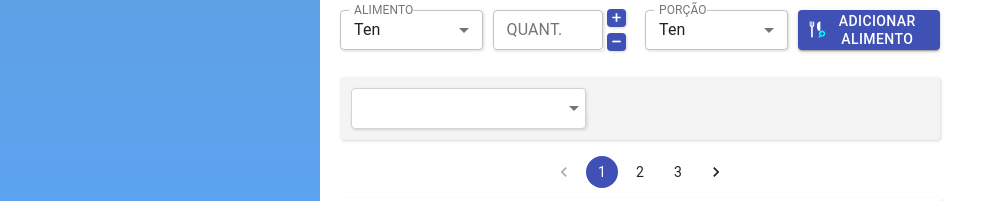
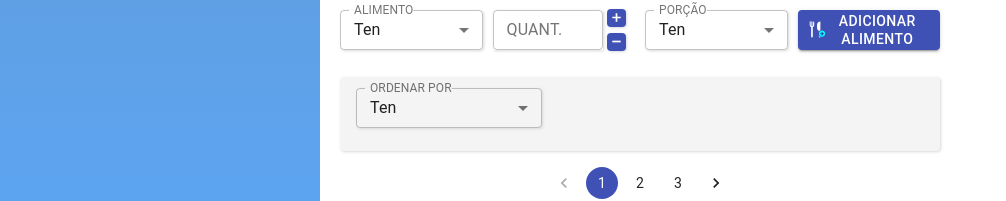
Before and after one commit to hugodk33/Controle-D, a React (Create React App) app: page /paciente/refeicoes/cadastrar-refeicao in a window 1280 px wide. Shown: the part 449-650 px from the top of the page, without its empty margins (0-1006 px from the left). Built offline with nearby package versions, Linux system fonts and the light colour scheme; no server answers.

Commit message:
ajustando erro de label no componente de organização, feita logica increment/decrement do inputN, incluindo opção de loading no componente button

```diff
--- a/src/App.css
+++ b/src/App.css
@@ -1,9 +1,7 @@
 .App {
   text-align: center;
 }
-.btn-primary  {
-  border-radius:2px !important
-}
+
 .App-logo {
   height: 40vmin;
   pointer-events: none;
--- a/src/pages/medico/alimentos/listar-alimentos-page.js
+++ b/src/pages/medico/alimentos/listar-alimentos-page.js
@@ -58,7 +58,7 @@ const ListarAlimento = (props, state) => {
               <div className="col-3 ponta">
                 <Button  onClick={() => getAlimentos(descricao)}  icone={"buscar-alimento"} isLoading={isLoading} titulo={"BUSCAR ALIMENTOS"} />
               </div>
-                <OrganizaLista />
+                <OrganizaLista label="ORDENAR POR"/>
             </div>
             <PaginacaoBtn />
             <ul className="lista">
--- a/src/pages/medico/pacientes/cadastrar-pacientes-page.js
+++ b/src/pages/medico/pacientes/cadastrar-pacientes-page.js
@@ -10,7 +10,6 @@ import Button from "../../templates/Inputs/Btn";
 import { IconeFormAtributo, IconeFormMedico, IconeFormPaciente } from '../../templates/icons/icones-formulario'
 import { IconeTituloAdicionarPaciente } from '../../templates/icons/icones-navegacao'
 import { Form, withFormik } from 'formik';
-import { getAllPacientes } from './pacientes-action';
 
 const paciente = {};
 
--- a/src/pages/medico/pacientes/listar-pacientes-page.js
+++ b/src/pages/medico/pacientes/listar-pacientes-page.js
@@ -61,7 +61,7 @@ const ListarPacientes = (props) => {
             </div>
           </div>
           <OrganizaLista />
-          <PaginacaoBtn />
+          <PaginacaoBtn label="ORDENAR POR"/>
           <ul className="lista">
             {
               pacientes.map((a , b) => {
--- a/src/pages/templates/Inputs/Btn.js
+++ b/src/pages/templates/Inputs/Btn.js
@@ -1,12 +1,12 @@
 import React from 'react';
 import { makeStyles } from '@material-ui/core/styles';
-import { IconeBuscar , IconeBuscarPaciente , IconeBuscarMedico, IconeBuscarRefeicoes,  IconeBuscarAlimento , IconeAdicionarPaciente , IconeAdicionarAlimento , IconeAdicionarRefeicao } from '../icons/icones-botoes'
+import { IconeBuscar, IconeBuscarPaciente, IconeBuscarMedico, IconeBuscarRefeicoes, IconeBuscarAlimento, IconeAdicionarPaciente, IconeAdicionarAlimento, IconeAdicionarRefeicao } from '../icons/icones-botoes'
 import Button from '@material-ui/core/Button';
 
 const useStyles = makeStyles((theme) => ({
     root: {
-        padding: "12px 11px 0" ,
-        height: "2.850em" ,
+        padding: "12px 11px 0",
+        height: "2.850em",
         width: '100%',
         '& > *': {
             marginBottom: 12,
@@ -16,22 +16,22 @@ const useStyles = makeStyles((theme) => ({
 }));
 
 function icones(value) {
-    switch(value) {
-        case("buscar"):
+    switch (value) {
+        case ("buscar"):
             return <IconeBuscar />
-        case("buscar-paciente"):
+        case ("buscar-paciente"):
             return <IconeBuscarPaciente />
-        case("buscar-medico"):
+        case ("buscar-medico"):
             return <IconeBuscarMedico />
-        case("buscar-refeicao"):
+        case ("buscar-refeicao"):
             return <IconeBuscarRefeicoes />
-        case("buscar-alimento"):
+        case ("buscar-alimento"):
             return <IconeBuscarAlimento />
-        case("adicionar-paciente"):
+        case ("adicionar-paciente"):
             return <IconeAdicionarPaciente />
-        case("adicionar-refeicao"):
+        case ("adicionar-refeicao"):
             return <IconeAdicionarRefeicao />
-        case("adicionar-alimento"):
+        case ("adicionar-alimento"):
             return <IconeAdicionarAlimento />
     }
 }
@@ -41,13 +41,24 @@ const Input = (props) => {
     const classes = useStyles();
 
     return (
-    <div className={"col-" + props.col}>
-        <Button className={classes.root} variant="contained" onClick={props.onClick} color="primary">
-            { !props.isLoading ? icones(props.icone) : <span className="spinner-border spinner-border-sm" role="status" aria-hidden="true"></span>}
-            {props.titulo}
-        </Button>
-    </div>
+        <div className={"col-" + props.col}>
+            {
+            !props.isLoading &&
+                <Button className={classes.root} variant="contained" onClick={props.onClick} color="primary">
+                    {icones(props.icone)}
+                    {props.titulo}
+                </Button>
+            }
+            {
+            props.isLoading &&
+                <Button className={classes.root} variant="contained" onClick={props.onClick} color="primary">
+                    <span className="spinner-border spinner-border-sm" role="status" aria-hidden="true"></span>
+                    {props.titulo}
+                </Button>
+            }
+        </div>
     )
+
 };
 
 export default Input;
--- a/src/pages/templates/Inputs/Input.js
+++ b/src/pages/templates/Inputs/Input.js
@@ -30,8 +30,10 @@ const Input = (props) => {
     return (
     <div className={"col-" + props.col}>
         <form className={classes.root} noValidate autoComplete="off">
-        {!props.isFormik && <TextField size="small" id="outlined-basic" onChange={onChange} className={props.class} label={props.label} variant="outlined" />}
-        {props.isFormik && <TextField size="small" id="outlined-basic"  name={props.name} label={props.label} variant="outlined" />}
+        {!props.isFormik &&
+          <TextField size="small" id="outlined-basic" onChange={onChange} className={props.class} label={props.label} variant="outlined" />}
+        {props.isFormik &&
+          <TextField size="small" id="outlined-basic" label={props.label}  name={props.name}  variant="outlined" />}
         </form>
     </div>
     )
--- a/src/pages/templates/ItensListas/paginacao/marcadores-de-paginacao.js
+++ b/src/pages/templates/ItensListas/paginacao/marcadores-de-paginacao.js
@@ -16,7 +16,7 @@ const MarcadorPaginacao = (props) => {
   return (
     <div className={'col-12 text-center'}>
       <div className={classes.root }>
-          <Pagination count={3} color="primary" />
+      <Pagination count={3} color="primary" />
       </div>
     </div>
     )
--- a/src/pages/templates/ItensListas/paginacao/organiza-lista.js
+++ b/src/pages/templates/ItensListas/paginacao/organiza-lista.js
@@ -1,11 +1,12 @@
 import React from 'react';
-import { makeStyles , withStyles } from '@material-ui/core/styles';
+import { makeStyles, withStyles } from '@material-ui/core/styles';
 import InputLabel from '@material-ui/core/InputLabel';
 import MenuItem from '@material-ui/core/MenuItem';
 import FormControl from '@material-ui/core/FormControl';
 import Select from '@material-ui/core/Select';
 import NativeSelect from '@material-ui/core/NativeSelect';
 import InputBase from '@material-ui/core/InputBase';
+import InputSelect from '../../Inputs/InputSelect';
 
 
 const BootstrapInput = withStyles((theme) => ({
@@ -70,24 +71,11 @@ const OrganizaLista = (props) => {
   };
 
   return (
-        <div className={"col-12"} style={{color: "#cdcdcd"}}>
+    <div id="ordenarPor" className={"col-12"} style={{ color: "#cdcdcd" }}>
       <div className={"moldura"}>
         <div className={"row"}>
           <div className={"col-12 col-sm-6 col-md-5"}>
-                        <FormControl className={classes.root}>
-                            <InputLabel htmlFor="demo-customized-select-native">Age</InputLabel>
-                            <NativeSelect
-                            id="demo-customized-select-native"
-                            value={age}
-                            onChange={handleChange}
-                            input={<BootstrapInput />}
-                            >
-                            <option aria-label="None" value="" />
-                            <option value={10}>Ten</option>
-                            <option value={20}>Twenty</option>
-                            <option value={30}>Thirty</option>
-                            </NativeSelect>
-                        </FormControl>
+            <InputSelect id="diabetes" label={props.label || "ORDENAR POR"} placeholder=" " type={"text"} col="10" />
           </div>
         </div>
       </div>
--- a/src/styles/css/ajustes-bootstrap.css
+++ b/src/styles/css/ajustes-bootstrap.css
@@ -20,6 +20,7 @@ input[type=checkbox] {
   float: left;
   margin-left: 10px;
 }
+
 
 .InputcheckBox {
   text-align: center;
--- a/src/styles/css/styles.css
+++ b/src/styles/css/styles.css
@@ -181,7 +181,10 @@ h1, h2, h3, h4, h5, h6, .h1, .h2, .h3, .h4, .h5, .h6 {
 .lista li {
   padding: 5px 2px;
   margin-bottom: 15px;
-  box-shadow: 2px 2px 4px #dedede;
+  box-shadow: 1px 0px 5px #dedede
+}
+#ordenarPor .MuiFormLabel-root{
+  background: #f4f4f4;
 }
 
 @media (min-width: 300px) {
```
Lines whose indentation alone changed are shown as unchanged.
